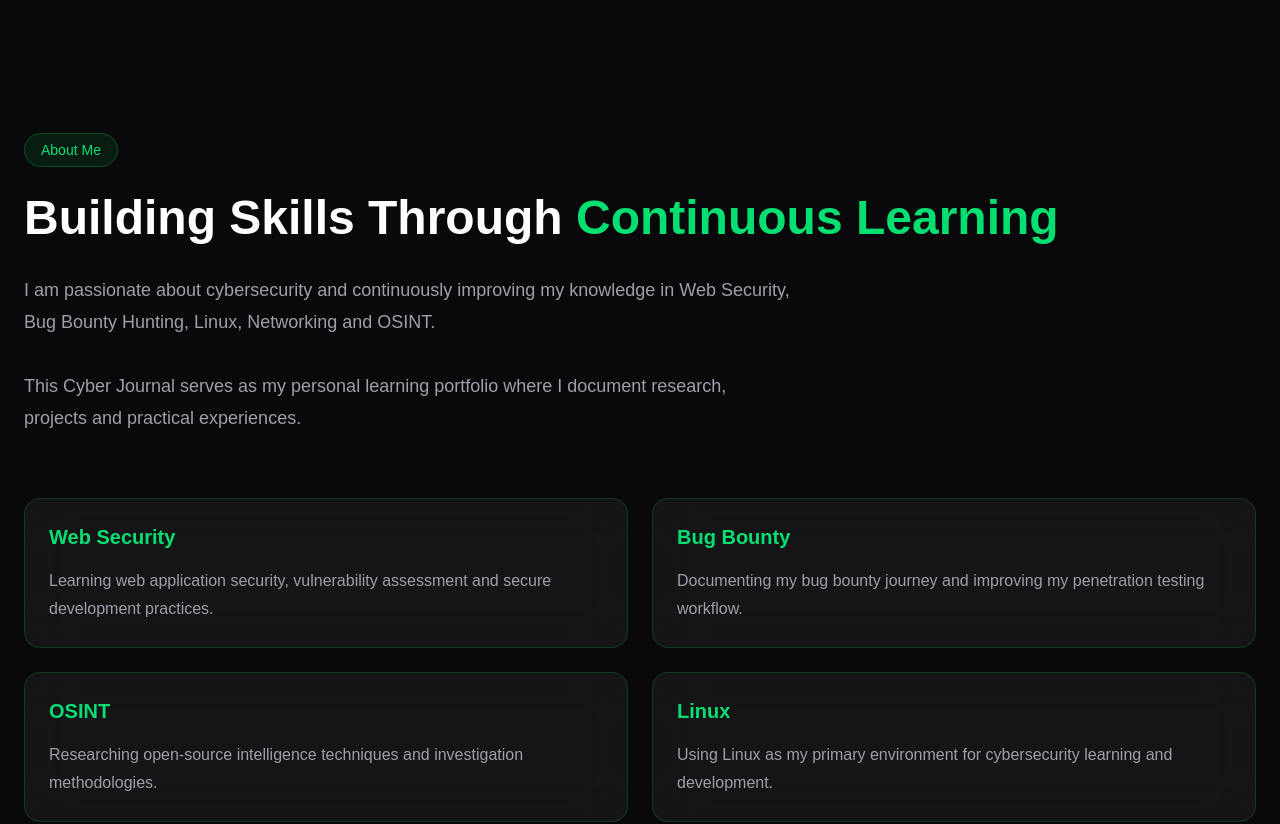
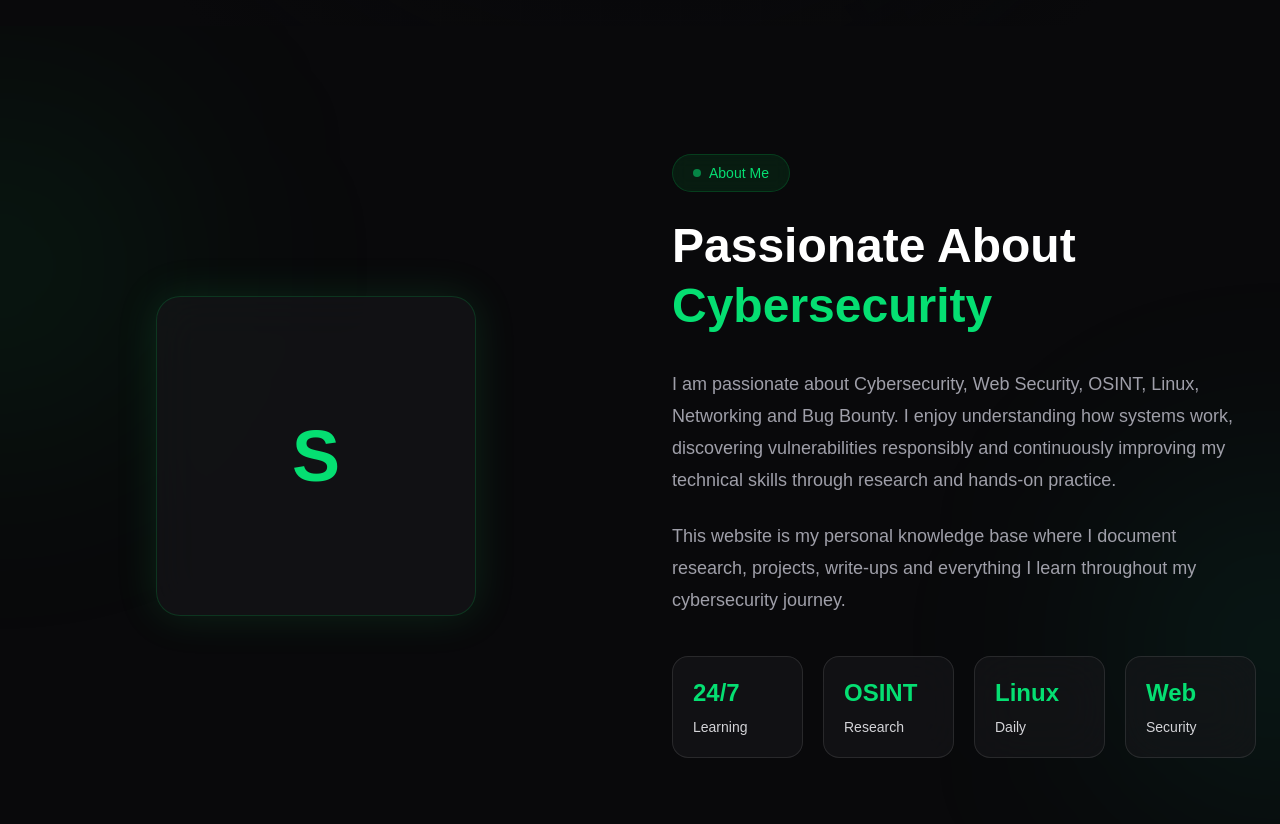
Before and after one commit to tatai5/my-cyber-site, a Next.js app: page / in a window 1280 px wide. Shown: the part 860-1684 px from the top of the page. Built offline with nearby package versions, Linux system fonts and the light colour scheme.

Commit message:
refactor: start component-based architecture

```diff
--- a/src/app/page.tsx
+++ b/src/app/page.tsx
@@ -1,11 +1,15 @@
 import Navbar from "@/components/Navbar";
 import Hero from "@/components/hero/Hero";
-import About from "@/components/About";
+
+import AboutSection from "@/components/about/AboutSection";
+
 import Skills from "@/components/Skills";
 import Projects from "@/components/Projects";
 import Research from "@/components/Research";
 import Notes from "@/components/Notes";
+
 import Footer from "@/components/Footer";
+
 import ScrollProgress from "@/components/ScrollProgress";
 import ScrollToTop from "@/components/ScrollToTop";
 
@@ -18,7 +22,7 @@ export default function Home() {
 
       <Hero />
 
-      <About />
+      <AboutSection />
 
       <Skills />
 
--- /dev/null
+++ b/src/components/about/AboutBadge.tsx
@@ -0,0 +1,9 @@
+export default function AboutBadge() {
+  return (
+    <div className="inline-flex items-center gap-2 rounded-full border border-green-500/20 bg-green-500/10 px-5 py-2 text-sm font-medium text-green-400 backdrop-blur">
+      <span className="h-2 w-2 animate-pulse rounded-full bg-green-400" />
+
+      About Me
+    </div>
+  );
+}
--- /dev/null
+++ b/src/components/about/AboutContent.tsx
@@ -0,0 +1,32 @@
+import AboutBadge from "./AboutBadge";
+import AboutStats from "./AboutStats";
+
+export default function AboutContent() {
+  return (
+    <div>
+      <AboutBadge />
+
+      <h2 className="mt-6 text-4xl font-black leading-tight text-white md:text-5xl">
+        Passionate About
+        <span className="block text-green-400">
+          Cybersecurity
+        </span>
+      </h2>
+
+      <p className="mt-8 max-w-2xl text-lg leading-8 text-zinc-400">
+        I am passionate about Cybersecurity, Web Security, OSINT, Linux,
+        Networking and Bug Bounty. I enjoy understanding how systems work,
+        discovering vulnerabilities responsibly and continuously improving my
+        technical skills through research and hands-on practice.
+      </p>
+
+      <p className="mt-6 max-w-2xl text-lg leading-8 text-zinc-400">
+        This website is my personal knowledge base where I document research,
+        projects, write-ups and everything I learn throughout my cybersecurity
+        journey.
+      </p>
+
+      <AboutStats />
+    </div>
+  );
+}
--- /dev/null
+++ b/src/components/about/AboutSection.tsx
@@ -0,0 +1,51 @@
+import AboutContent from "./AboutContent";
+
+export default function AboutSection() {
+  return (
+    <section
+      id="about"
+      className="relative overflow-hidden bg-[#09090B] py-32"
+    >
+      {/* Background Glow */}
+
+      <div className="absolute -left-40 top-20 h-80 w-80 rounded-full bg-green-500/10 blur-[120px]" />
+
+      <div className="absolute -right-40 bottom-20 h-80 w-80 rounded-full bg-emerald-400/10 blur-[120px]" />
+
+      <div className="relative mx-auto grid max-w-7xl items-center gap-16 px-6 lg:grid-cols-2">
+
+        {/* Left */}
+
+        <div className="flex justify-center">
+
+          <div
+            className="
+              flex
+              h-80
+              w-80
+              items-center
+              justify-center
+              rounded-3xl
+              border
+              border-green-500/20
+              bg-zinc-900/60
+              text-7xl
+              font-black
+              text-green-400
+              shadow-[0_0_40px_rgba(34,197,94,0.15)]
+              backdrop-blur-xl
+            "
+          >
+            S
+          </div>
+
+        </div>
+
+        {/* Right */}
+
+        <AboutContent />
+
+      </div>
+    </section>
+  );
+}
--- /dev/null
+++ b/src/components/about/AboutStats.tsx
@@ -0,0 +1,39 @@
+const stats = [
+  {
+    value: "24/7",
+    title: "Learning",
+  },
+  {
+    value: "OSINT",
+    title: "Research",
+  },
+  {
+    value: "Linux",
+    title: "Daily",
+  },
+  {
+    value: "Web",
+    title: "Security",
+  },
+];
+
+export default function AboutStats() {
+  return (
+    <div className="mt-10 grid grid-cols-2 gap-5 sm:grid-cols-4">
+      {stats.map((item) => (
+        <div
+          key={item.title}
+          className="rounded-2xl border border-white/10 bg-zinc-900/60 p-5 backdrop-blur-xl transition duration-300 hover:border-green-500/30"
+        >
+          <h3 className="text-2xl font-bold text-green-400">
+            {item.value}
+          </h3>
+
+          <p className="mt-2 text-sm text-zinc-300">
+            {item.title}
+          </p>
+        </div>
+      ))}
+    </div>
+  );
+}
--- /dev/null
+++ b/src/components/skills/SkillCard.tsx
@@ -0,0 +1,54 @@
+type SkillCardProps = {
+  title: string;
+  technologies: string[];
+};
+
+export default function SkillCard({
+  title,
+  technologies,
+}: SkillCardProps) {
+  return (
+    <div
+      className="
+        group
+        rounded-2xl
+        border
+        border-green-500/20
+        bg-zinc-900/60
+        p-7
+        backdrop-blur-xl
+        transition-all
+        duration-300
+        hover:-translate-y-2
+        hover:border-green-400
+        hover:shadow-[0_0_35px_rgba(34,197,94,0.15)]
+      "
+    >
+      <h3 className="text-2xl font-bold text-green-400">
+        {title}
+      </h3>
+
+      <div className="mt-6 flex flex-wrap gap-3">
+        {technologies.map((tech) => (
+          <span
+            key={tech}
+            className="
+              rounded-full
+              border
+              border-green-500/20
+              bg-green-500/10
+              px-4
+              py-2
+              text-sm
+              text-zinc-200
+              transition
+              group-hover:border-green-400/40
+            "
+          >
+            {tech}
+          </span>
+        ))}
+      </div>
+    </div>
+  );
+}
```
Also changed, not shown: src/components/skills/SkillsSection.tsx (added).
